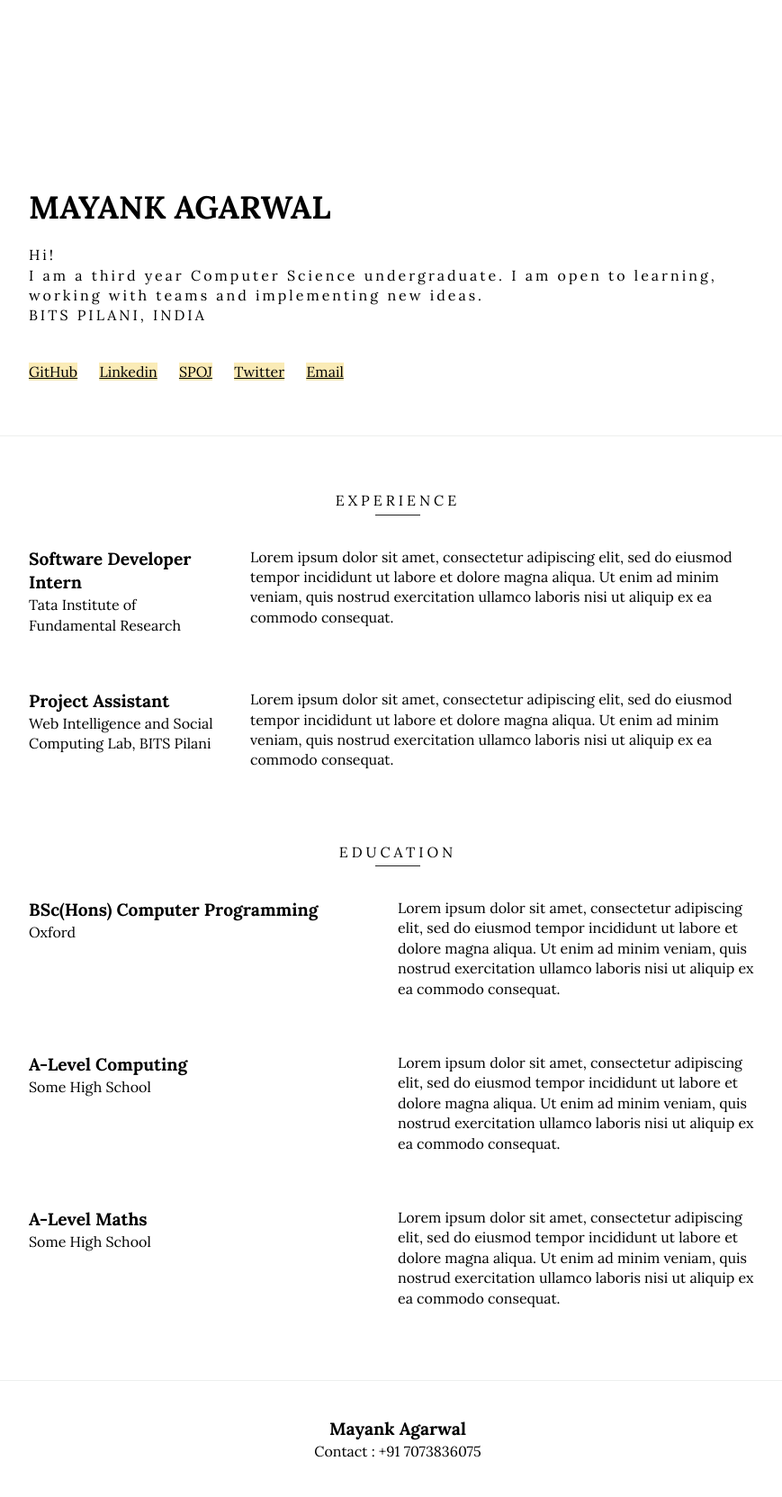
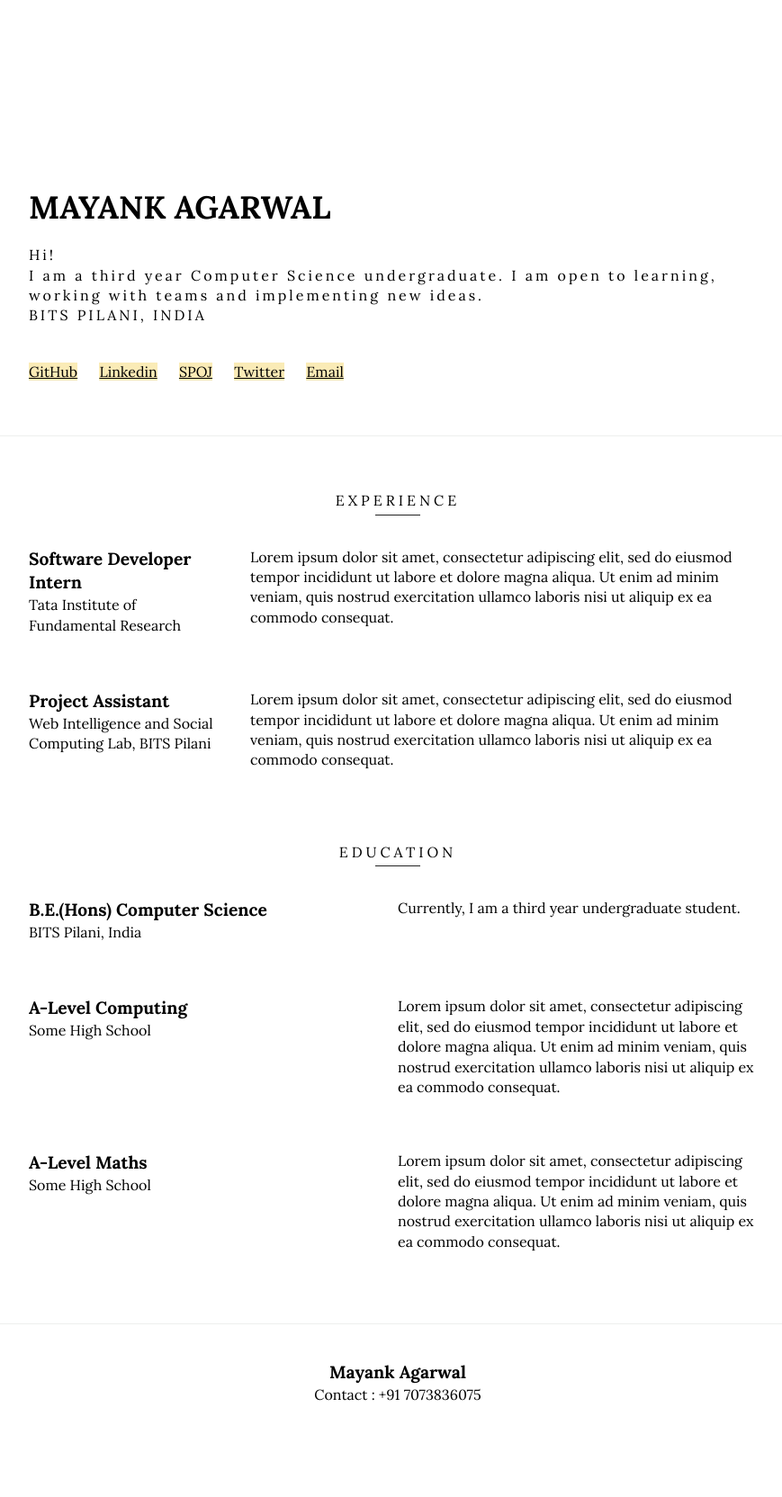
Before and after one commit to mayankgrwl97/mayankgrwl97.github.io, a Jekyll site: the page built from index.html, in a window 1280 px wide. Shown: the whole page at 90% size, without its empty margins (198-1067 px from the left). Built offline with Jekyll 4.4.1, drawn with Linux system fonts in a browser that asks for light colours; after the commit the page ends 1602 px from its top, so only the background shows below that.

Commit message:
added education details

```diff
--- a/_data/education.yml
+++ b/_data/education.yml
@@ -1,6 +1,6 @@
--   qualification: BSc(Hons) Computer Programming
-    school: Oxford
-    description: Lorem ipsum dolor sit amet, consectetur adipiscing elit, sed do eiusmod tempor incididunt ut labore et dolore magna aliqua. Ut enim ad minim veniam, quis nostrud exercitation ullamco laboris nisi ut aliquip ex ea commodo consequat.
+-   qualification: B.E.(Hons) Computer Science
+    school: BITS Pilani, India
+    description: Currently, I am a third year undergraduate student.
 
 -   qualification: A-Level Computing
     school: Some High School
```
